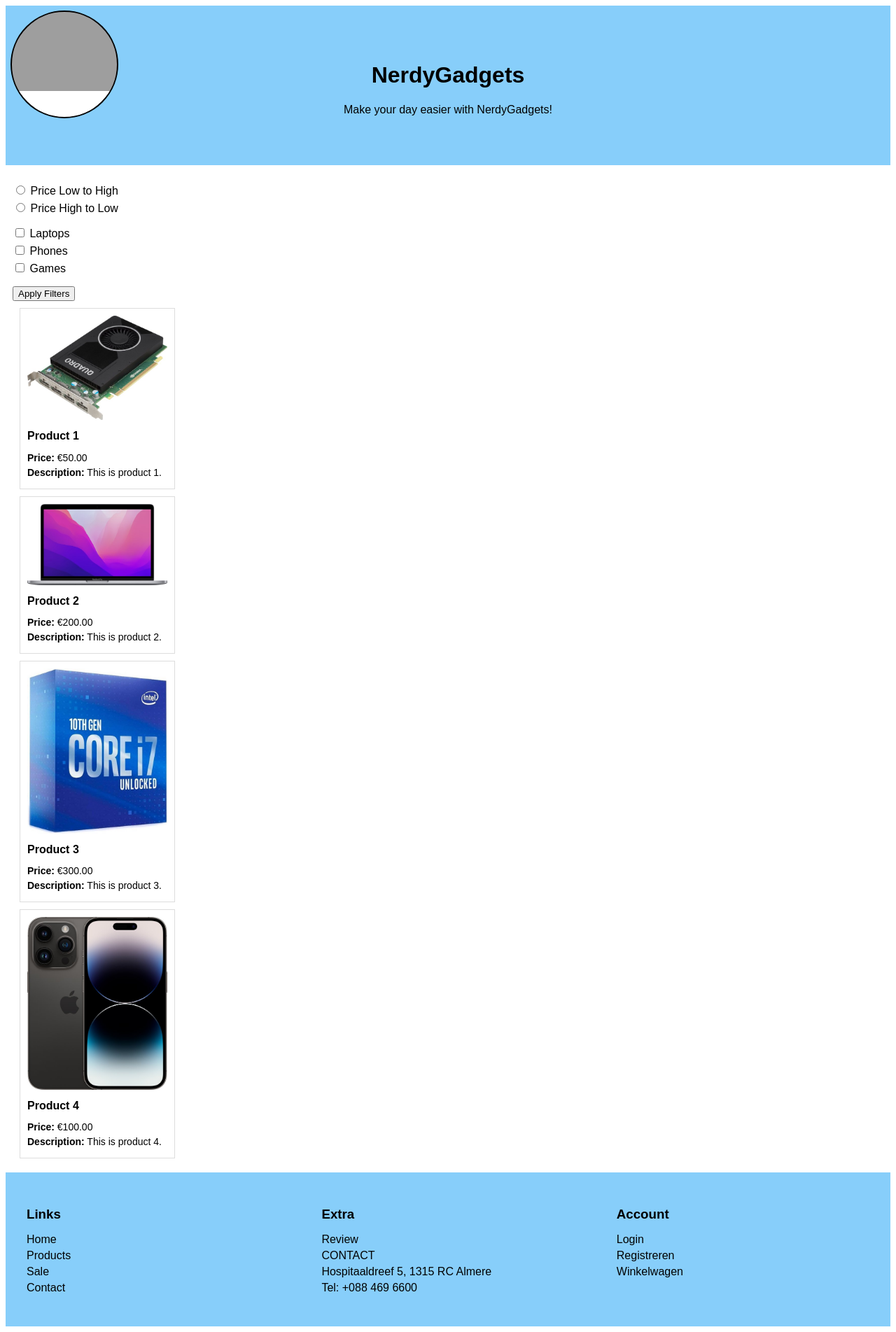
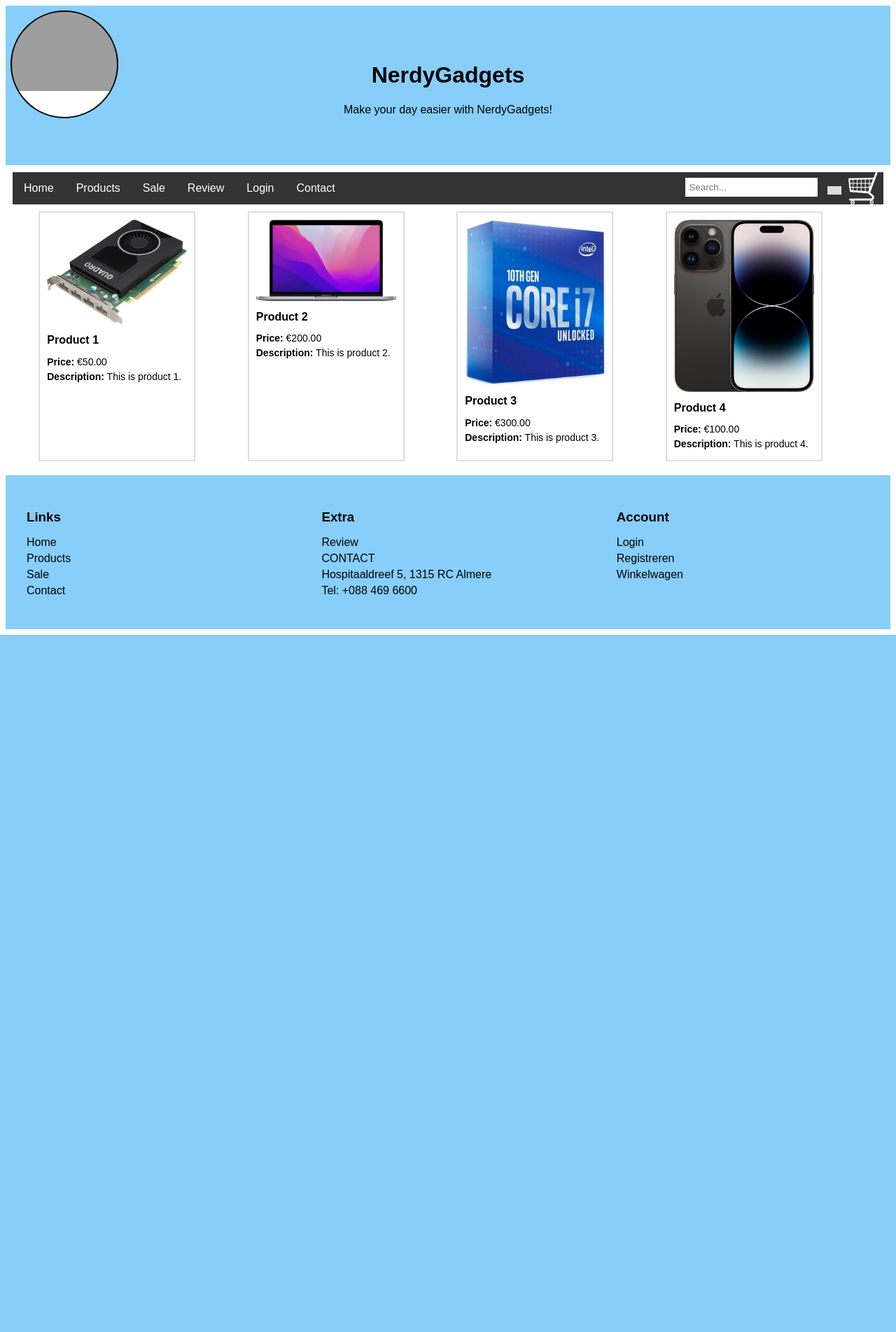
Before and after one commit to zarwatariq/KBA, a PHP site: page /productoverzicht-index.html in a window 1280 px wide. Shown: the whole page at 70% size. After the commit the page ends 907 px from the top, so only its background shows below. Run offline with PHP 8.4, Linux system fonts and the light colour scheme; grey boxes are pictures that could not be loaded.

Commit message:
filter en product page

```diff
--- a/productoverzicht-index.html
+++ b/productoverzicht-index.html
@@ -10,7 +10,9 @@
     </head>
     <body>
     <header> <!-- Here begins Header -->
+    </header> <!-- Here ends Header -->
 
+    <main> <!-- Here begins Main -->
         <div class="navbar">
             <a href="main-index.html">Home</a>
             <a href="productoverzicht-index.html">Products</a>
@@ -25,38 +27,12 @@
             </div>
         </div>
 
+        </div>
         <div class="shop-cart-img">
             <a href="winkelwagen.php">
                 <img src="shopping-cart-white-hi.png" alt="shop-cart">
             </a>
         </div>
-
-    </header> <!-- Here ends Header -->
-
-    <main> <!-- Here begins Main -->
-        <!-- Modify the action attribute to point to your PHP file -->
-        <form action="filter_products.php" method="get">
-            <ul id="price-filter">
-                <!-- Add the 'name' attribute to make it part of the form data -->
-                <li><input type="radio" name="price" value="low"> <label for="price-low">Price Low to High</label></li>
-                <li><input type="radio" name="price" value="high"> <label for="price-high">Price High to Low</label></li>
-            </ul>
-            <ul id="category-filter">
-                <!-- Add the 'name' attribute to make it part of the form data -->
-                <li><input type="checkbox" name="category" value="laptops"> <label for="category-laptops">Laptops</label></li>
-                <li><input type="checkbox" name="category" value="phones"> <label for="category-phones">Phones</label></li>
-                <li><input type="checkbox" name="category" value="games"> <label for="category-games">Games</label></li>
-            </ul>
-            <!-- Add a submit button to trigger the form submission -->
-            <button type="submit">Apply Filters</button>
-        </form>
-
-        <!-- Add a container to display the filtered products -->
-        <div class="product-container">
-            <!-- PHP will output the filtered products here -->
-            <?php include('filter_products.php'); ?>
-        </div>
-
 
         <div class="product-container">
             <div class="product">
--- a/productoverzicht-style.css
+++ b/productoverzicht-style.css
@@ -43,3 +43,64 @@ li {
     font-size: 14px;
     margin: 5px 0;
 }
+
+.product-container {
+    display: flex;
+    flex-wrap: wrap;  /* Allow wrapping to the next line when the container is not wide enough */
+    justify-content: space-around;  /* Distribute items evenly with some space around them */
+}
+
+.product {
+    border: 1px solid #ddd;
+    margin: 10px;
+    padding: 10px;
+    width: 200px;
+}
+
+.product img {
+    width: 100%;
+    height: auto;
+}
+
+.product-details h2 {
+    font-size: 16px;
+    margin-top: 10px;
+}
+
+.product-details p {
+    font-size: 14px;
+    margin: 5px 0;
+}
+/* CSS for product cards */
+.product-container {
+    display: flex;
+    flex-wrap: wrap;
+    justify-content: space-around;
+}
+
+.product {
+    border: 2px solid #ddd;  /* Increased border thickness */
+    margin: 10px;
+    padding: 10px;
+    width: 200px;
+    transition: background-color 0.3s ease;  /* Smooth transition for background color change */
+}
+
+.product:hover {
+    background-color: #e6f7ff;  /* Light blue background on hover */
+}
+
+.product img {
+    width: 100%;
+    height: auto;
+}
+
+.product-details h2 {
+    font-size: 16px;
+    margin-top: 10px;
+}
+
+.product-details p {
+    font-size: 14px;
+    margin: 5px 0;
+}
```
